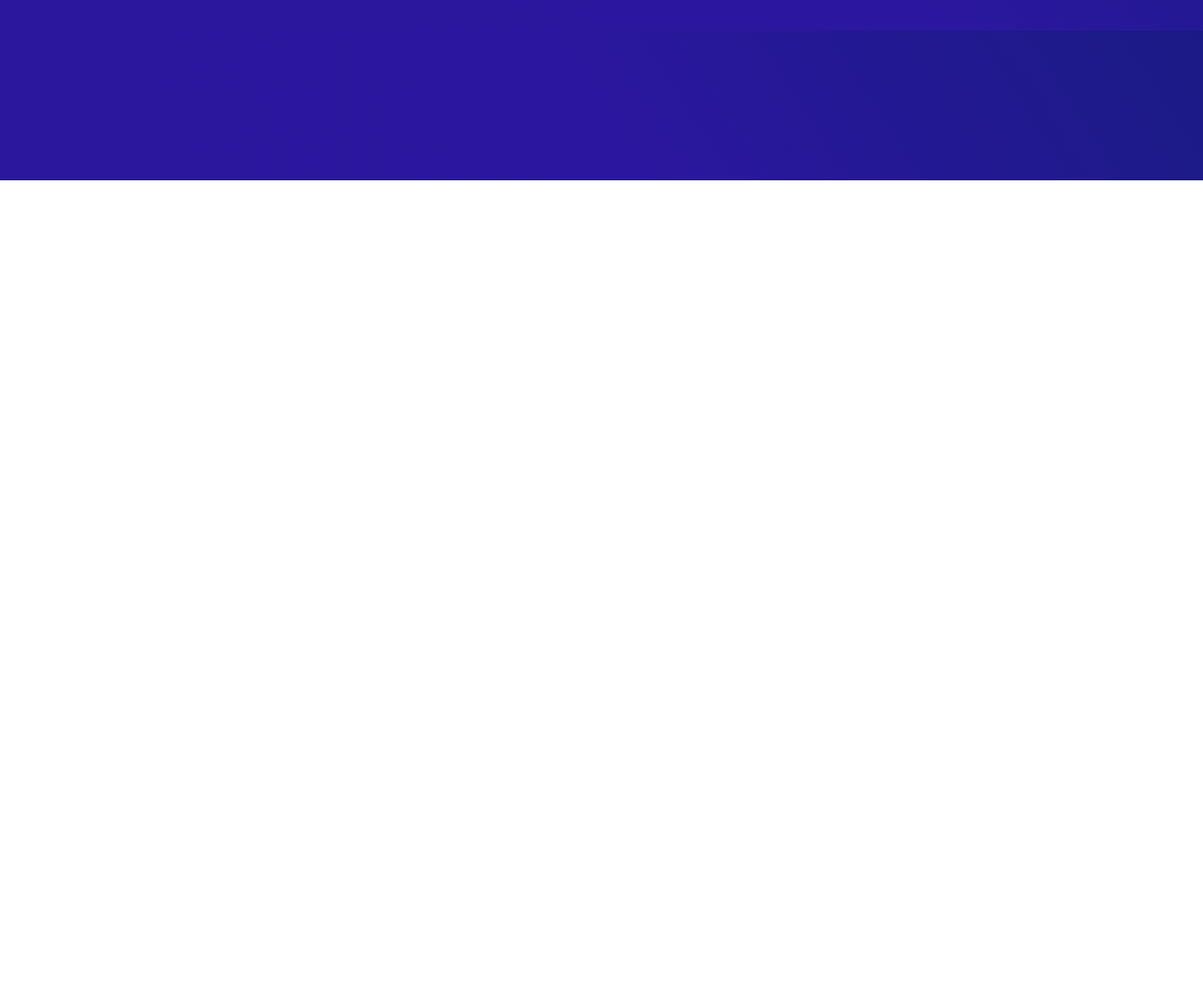
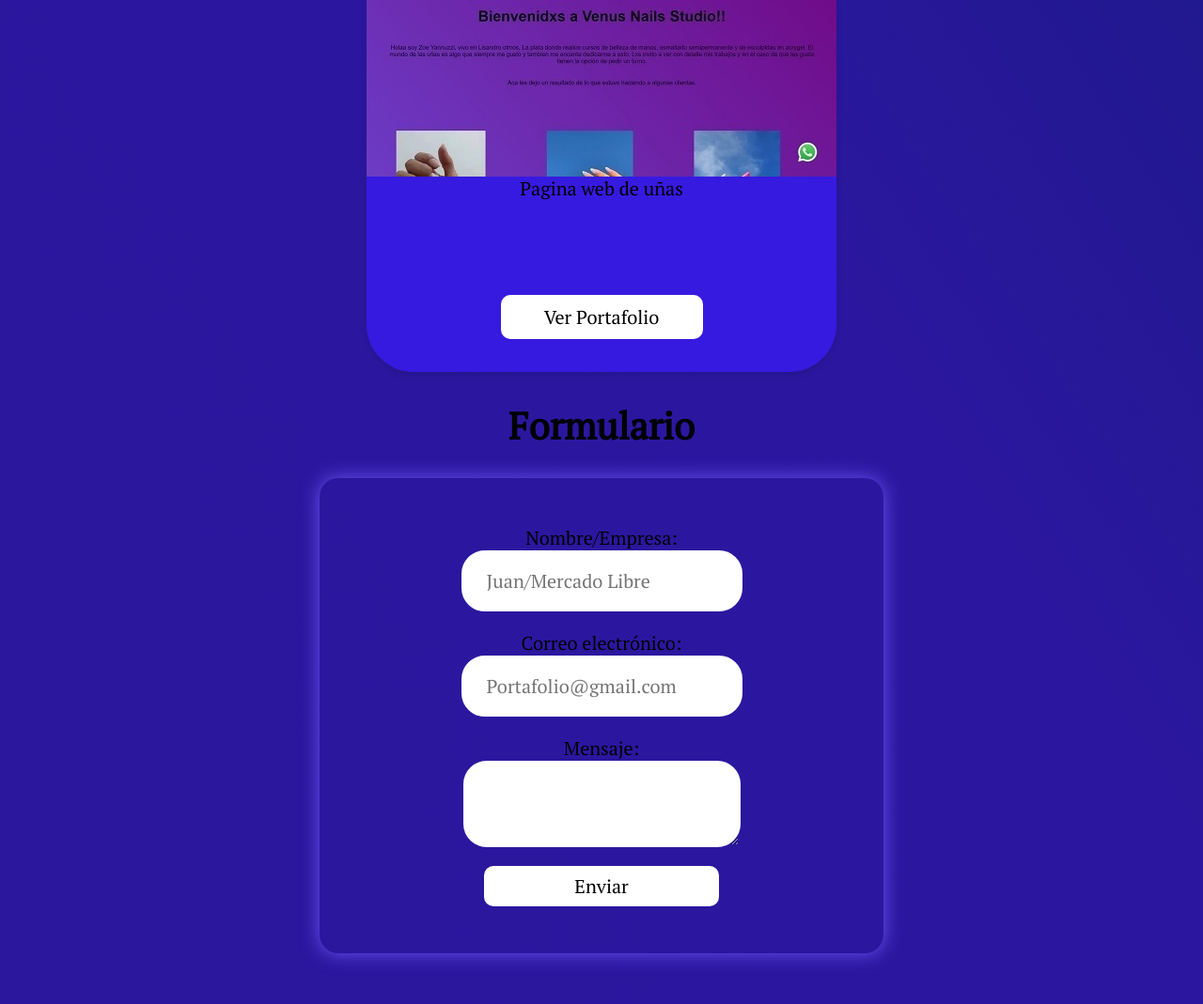
Before and after one commit to alejoruscitti/Portafolio, a website: page index.html in a window 1280 px wide. Shown: the part 608-1677 px from the top of the page at 94% size. Before the commit the page ends 800 px from the top, so only its background shows below. Drawn offline with nearby package versions, Linux system fonts and the light colour scheme.

Commit message:
Terminando proyecto

```diff
--- a/index.html
+++ b/index.html
@@ -15,24 +15,50 @@
         <header>
             <nav >
                 <ul class="manejo">
-                   <a href="">Sobre mi</a>
-                   <a href="">Mis proyectos</a>
-                   <a href="">Formulario</a>
+                   <a href="#sobreMi">Sobre mi</a>
+                   <a href="#misProyectos">Mis proyectos</a>
+                   <a href="#formulario">Formulario</a>
                 </ul>
             </nav>
         </header>
         <main>
             <h1 class="animate__animated animate__flipInY">Alejo Martin Ruscitti</h1>
             <p>
-                holaa Lorem ipsum dolor sit amet consectetur  Lorem ipsum dolor sit amet consectetur adipisicing elit. Obcaecati dicta quis culpa tempora, repellendus inventore libero soluta hic corporis voluptatum temporibus, error dolor nisi itaque qui atque facere minus beatae.adipisicing elit. Est itaque, assumenda voluptate quod maiores voluptates voluptatem, alias ducimus earum nihil aut eaque ipsa corrupti unde illo officia. Alias, molestias neque.
+                Bienvenidos soy Alejo Martin Ruscitti, tengo 20 años y quiero ser programodor Front-end.Hice cursos en <a href="https://www.coderhouse.com/?pipe_source=google&pipe_medium=cpc&pipe_campaign=0&gclid=CjwKCAjwrranBhAEEiwAzbhNtTM8tsrpdSpvpFYYeBzC6za5y3djBtyM9hJXy_496rev5_CA6iArbRoCTg8QAvD_BwE" class="coderhouse"><em>Coderhouse</em></a> como  Desarrlo web y Javascript.
             </p>
+            <section id="misProyectos">
+                <h2>Proyectos</h2>
+                <div class="card">
+                    <div class="card-image"><img src="img/venus.jpg" alt="imagen sobre una paginan web de uñas"></div>
+                    <div class="card-content">
+                        <p class="card-description">Pagina web de uñas</p>
+                        <button class="boton"><a href="https://venusnailsstudio.netlify.app">Ver Portafolio</a></button>
+                    </div>
+                </div>
+            </section>
+
         </main>
         <footer>
+            <section id="formulario">
+                <h2>Formulario</h2>
+                <form action="/my-handling-form-page" class="formulario" method="post">
+                    <div class="contenido">
+                        <label for="name">Nombre/Empresa:</label>
+                        <input type="text" id="name" name="user_name" placeholder="Juan/Mercado Libre"/>
+                        <label for="mail">Correo electrónico:</label>
+                        <input type="email" id="mail" name="user_mail" placeholder="Portafolio@gmail.com" />
+                        <label for="msg">Mensaje:</label>
+                        <textarea id="msg" name="user_message"></textarea>
+                        <button>Enviar</button>
+                    </div>
+                </form>
+            </section>
             <div class="icons">
                 <a href="https://wa.me/5492216202050"><i class="fa-brands fa-whatsapp fa-beat fa-2xl"></i></a>
                 <a href="https://github.com/alejoruscitti"><i class="fa-brands fa-github fa-beat-fade fa-2xl"></i></a>
                 <a href="https://www.linkedin.com/in/alejo-mart%C3%ADn-ruscitti-731b33238/"><i class="fa-brands fa-linkedin fa-beat-fade fa-2xl"></i></a>
-                <a href=""><i class="fa-solid fa-envelope fa-beat-fade fa-2xl"></i></a>
+                <a href="mailto: alejoruscitti@gmail.com"><i class="fa-solid fa-envelope fa-beat-fade fa-2xl"></i></a>
+                <a href="pdf/Curriculum vitae.pdf"><i class="fa-solid fa-file-pdf fa-beat-fade fa-2xl"></i></a>
             </div>
         </footer>
     </div>
--- a/main/style.css
+++ b/main/style.css
@@ -1,3 +1,4 @@
+/*Layout*/
 * {
     margin: 0;
     padding: 0;
@@ -17,6 +18,10 @@
 body{
     background: rgb(26,26,133);
     background: linear-gradient(237deg, rgba(26,26,133,1) 0%, rgba(43,23,159,1) 41%, rgba(43,23,158,1) 82%);
+    display: flex;
+    justify-content: center;
+    align-items: center;
+    margin: 0;
 }
 header{
     grid-area: header;
@@ -27,6 +32,7 @@ main{
 footer{
     grid-area: footer;
 }
+/*Variedad*/
 h1{
     text-align: center;
     font-size: 50px;
@@ -52,3 +58,113 @@ a{
     margin: 20px;
     height: 20px;
 }
+a:hover{
+   color: whitesmoke;
+   transition: all 400ms ease;
+}
+.coderhouse{
+    margin: auto;
+    color: rgb(108, 84, 245);
+    text-decoration: underline;
+}
+.coderhouse:hover{
+    color: beige;
+}
+h2{
+    margin: 30px;
+    font-size: 40px;
+    text-align: center;
+}
+/*Cards*/
+section{
+    display: flex;
+    flex-direction: column;
+    align-items: center;
+    justify-content: center;
+}
+.card {
+    background-color: rgb(55, 26, 223);
+    border-radius: 50px;
+    box-shadow: 0 4px 6px rgba(0, 0, 0, 0.1);
+    overflow: hidden;
+    width: 500px;
+}
+
+.card-image {
+    width: 100%;
+    height: 100px;
+}
+
+.card-content {
+    display: flex;
+    flex-direction: column;
+    align-items: center;
+    justify-content: center;
+    margin: 35px;
+}
+
+.card-title {
+    font-size: 20px;
+    margin-bottom: 10px;
+}
+
+.card-description {
+    font-size: 20px;
+}
+
+.card-link {
+    display: block;
+    text-decoration: none;
+    background-color: #fff;
+    text-align: center;
+    padding: 10px;
+    border-radius: 5px;
+    margin-top: 10px;
+}
+.boton{
+    display: inline-block;
+    justify-content: center;
+    padding: 0.4rem;
+}
+/* Css Formulario*/
+.formulario{
+    display: flex;
+    justify-content: center;
+    align-items: center;
+    box-shadow: 0 0 20px rgb(108, 84, 245);
+    border-radius: 20px;
+    padding: 50px;
+    margin: 0 auto;
+    width: 600px;
+    font-family: 'PT Serif', serif;
+
+}
+.contenido{
+    display: flex;
+    flex-direction: column;
+    align-items: center;
+    width: 100%;
+}
+label{
+    font-size: 20px;
+    font-weight: 600px;
+}
+input,textarea{
+    padding: 17px 25px;
+    border-radius: 25px;
+    margin-bottom: 20px;
+    border: 2px solid white;
+    color: black;
+    outline: none;
+}
+button{
+    border-radius: 10px;
+    padding: 6px;
+    border: 2px solid white;
+    background-color: white;
+    outline: none;
+    width: 50%;
+}
+button:hover {
+    background-color: rgb(55, 26, 223);
+}
```
Also changed, not shown: package.json (added, +9 -0 lines), img/venus.jpg (added), 3 other files.
